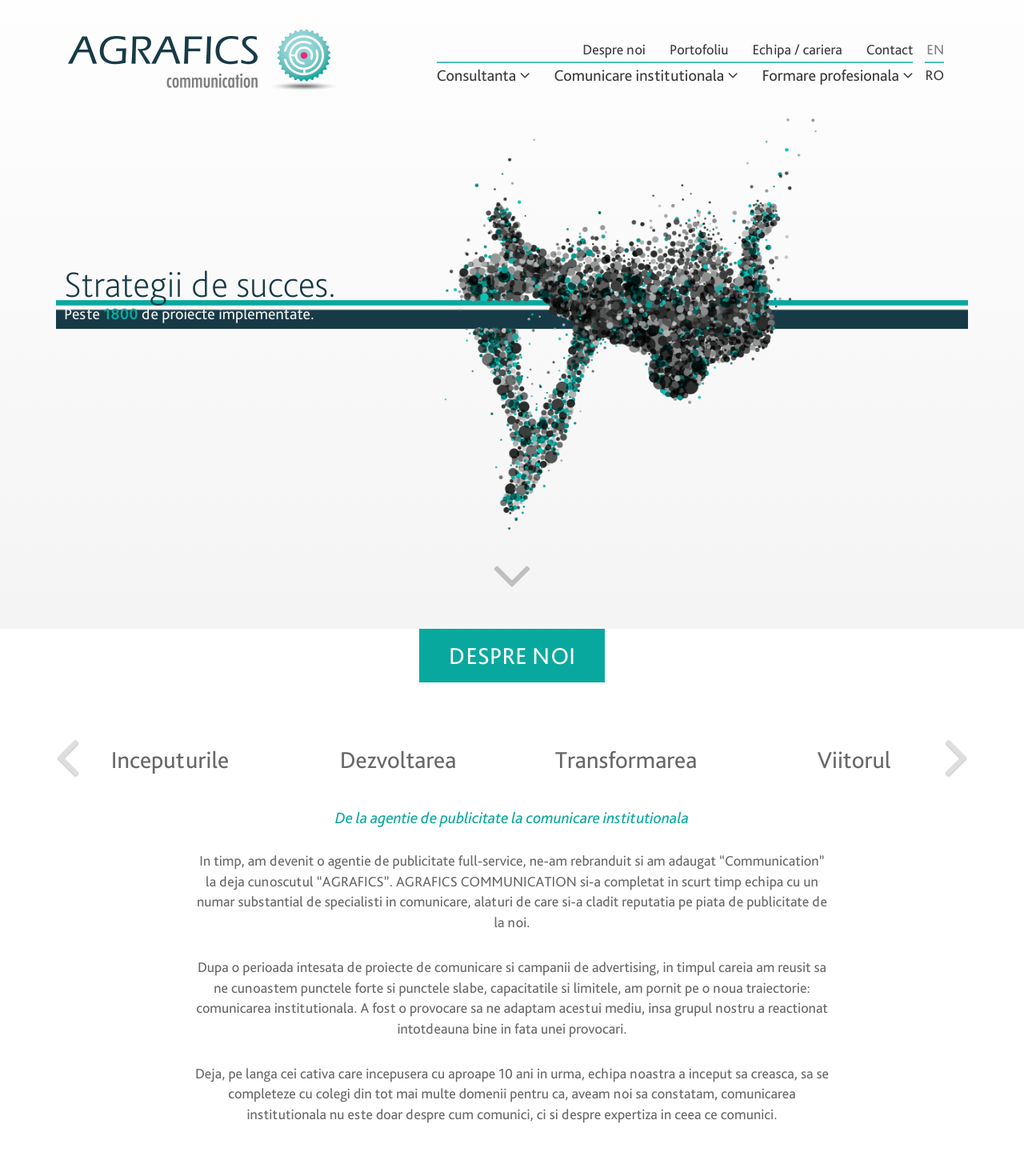
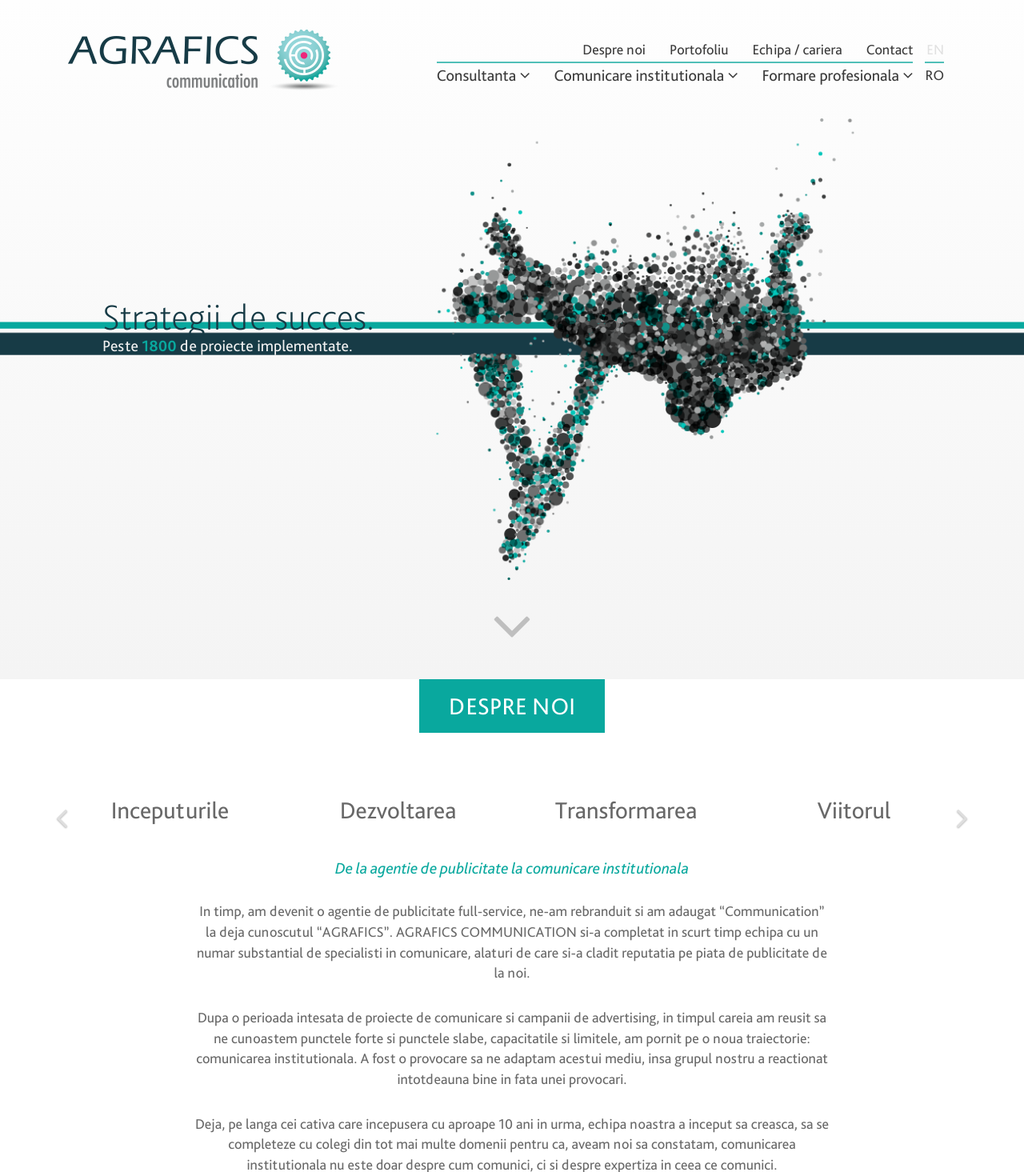
Before and after one commit to innermond/agrafics, a PHP site: page / in a window 1280 px wide. Shown: the top 1465 px of the page at 80% size. Run offline with PHP 8.4, Linux system fonts and the light colour scheme.

Commit message:
silviu adj

```diff
--- a/public/css/main.css
+++ b/public/css/main.css
@@ -164,8 +164,8 @@
 .abs-text{
   position: absolute;
   top: 50%;
-  margin-top: -3.5em;
-  margin-left: 10px;
+  margin-top: -3em;
+  margin-left: 10%;
 }
 .scroll-down{
 	text-align: center;
@@ -251,7 +251,7 @@
 	color: #09a89e;
 	font-size: 24px;
 	text-transform: uppercase;
-	margin: 20px 0;
+	margin: 0;
 }
 main h5{
 	color: #707171;
@@ -383,6 +383,7 @@
 .social a{
 	font-size: 50px;
 	margin: 0 7px;
+	color: #e1e1e1;
 }
 .social a:hover{
 	color: #03847c;
@@ -457,8 +458,20 @@
   border:none;
 }
 .navbar-default .navbar-nav > li > a.look-disabled:hover,
-.navbar-default .navbar-nav > li > a.look-disabled{color:grey;cursor:none;}
+.navbar-default .navbar-nav > li > a.look-disabled{color:#e1e1e1;cursor:none;}
+span.slick-next i{font-size:.5em}
+span.slick-prev i{font-size:.5em}
 
+.container-fullwidth{
+	width:100%;
+	padding:0;
+}
+.centered{
+	margin:auto;
+}
+.hero-jumper{
+	background: url("/images/top-bg-stripe.png") center center repeat-x;
+}
 @media (max-width:1199px){
 	body{
 		font-size: 16px;
@@ -481,6 +494,7 @@
 	.contact-email{
 		font-size: 18px;
 	}
+	.hero-jumper{background:none;}
 }
 @media (max-width:991px){
 	.navbar-default .navbar-nav > li > a{
--- a/public/page/menu/home.adition.php
+++ b/public/page/menu/home.adition.php
@@ -1,5 +1,6 @@
+<div class="container container-fullwidth">
 	<div class="hero-jumper">
-  <img class="img-responsive" src="images/top-bg.png" alt="">
+		<img class="img-responsive centered" src="images/top-bg.png" alt="">
 		<div class="abs-text">
 			<h2>Strategii de succes.</h2>
 			<h5>Peste <strong>1800</strong> de proiecte implementate.</h5>
@@ -8,3 +9,4 @@
 	<div class="scroll-down">
 		<a class="nav-link js-scroll-trigger scroll-link" href="#despre-noi"><i class="fa fa-angle-down" aria-hidden="true"></i></a>
 	</div>
+</div>
--- a/public/page/menu/home.php
+++ b/public/page/menu/home.php
@@ -1,9 +1,7 @@
 <body>
 <header>
-	<div class="container">
 <?php
 	include 'nav.php';
 	include 'home.adition.php';
 ?>
-	</div>
 </header>
--- a/public/page/menu/nav.php
+++ b/public/page/menu/nav.php
@@ -20,6 +20,7 @@
 	unset($default, $v, $k, $newk, $out);
 };
 ?>
+	<div class="container">
 		<nav class="navbar navbar-default">
 			<div class="container-fluid">
 				<!-- Brand and toggle get grouped for better mobile display -->
@@ -79,3 +80,4 @@
 			</div>
 			<!-- /.container-fluid -->
 		</nav>
+</div>
--- a/public/page/s/index.php
+++ b/public/page/s/index.php
@@ -161,7 +161,7 @@
 				<p>Noi consideram consultanta ca fiind un intreg proces, prezenta in tot ceea ce facem, nu doar o gama de servicii oferita clientilor nostri. Suntem alaturi de clientii nostri de la semnarea contractului si pana la sfarsit in toate etapele, iar istoria a demonstrat ca si dupa… </p>
 				<p>Procesul de consultanta presupune interactiune la un nivel complex si atat de dinamic, incat relatiile dintre elementele procesuale se remodeleaza constant, in fiecare etapa, in functie de cercetarile, analizele si studiile realizate, nevoile si conditionarile clientilor nostri si ale proiectelor acestora, precum si in functie de actiunea diversilor factori externi care influenteaza mediul de referinta. </p>
 				<p>Informatiile obtinute genereaza anumite recomandari, implementarea acestora si evaluarea solutiilor implementate pentru rezolvarea problemelor semnalate dau masura si impun directia actiunilor urmatoare, astfel incat acest proces se reia sub alta forma de fiecare data, adaptat tuturor situatiilor specifice. </p>
-				<a href="#" class="btn btn-success">mai multe &gt;</a> </div>
+				<a href="/consultanta" class="btn btn-success">mai multe &gt;</a> </div>
 		</div>
 	</div>
 </section>
@@ -174,8 +174,10 @@
 			<div class="col-sm-6"> <img src="images/comunicare.jpg" class="img-responsive" alt=""> </div>
 			<div class="col-sm-6">
 				<h4>Mauris elit leo, fringilla vitae </h4>
-				<p>Miezul unei societati deschise este unul dinamic. Influentam si suntem influentati, iar comunicarea reprezinta liantul, cel prin care ne formam si ne schimbam/ modificam perceptiile, atitudinile si chiar comporamentele. Comunicarea institutionala detaseaza institutia de serviciile oferite. Afirmarea propriilor valori reprezinta un obiectiv in sine, insa comunicarea impactului misiunii sale culturale/ economice/ sociale etc in comunitatea din care face parte reprezinta o tinta cu o miza mult mai mare. Comunicarea institutionala este adesea pusa in relatie cu reputatia si imaginea publica a institutiilor, pentru ca favorabilitatea acestora determina existenta unui anumit climat de opinie la nivel comunitar, care poate influenta felul in care mesajele vehiculate ajung la publicul tinta sau la membrii comunitatii locale in ansamblul ei. </p>
-				<div class="text-right"><a href="#" class="btn btn-success">mai multe &gt;</a></div>
+				<p>Miezul unei societati deschise este unul dinamic. Influentam si suntem influentati, iar comunicarea reprezinta liantul, cel prin care ne formam si ne schimbam/ modificam perceptiile, atitudinile si chiar comporamentele. Comunicarea institutionala detaseaza institutia de serviciile oferite.</p>
+<p>Afirmarea propriilor valori reprezinta un obiectiv in sine, insa comunicarea impactului misiunii sale culturale/ economice/ sociale etc in comunitatea din care face parte reprezinta o tinta cu o miza mult mai mare.</p>
+<p>Comunicarea institutionala este adesea pusa in relatie cu reputatia si imaginea publica a institutiilor, pentru ca favorabilitatea acestora determina existenta unui anumit climat de opinie la nivel comunitar, care poate influenta felul in care mesajele vehiculate ajung la publicul tinta sau la membrii comunitatii locale in ansamblul ei. </p>
+				<div class="text-right"><a href="/comunicare-institutionala" class="btn btn-success">mai multe &gt;</a></div>
 			</div>
 		</div>
 	</div>
@@ -191,7 +193,7 @@
 				<p>Credem in principiile educatiei continue a adultilor, pe durata intregii vieti, si am oferit si oferim in continuare servicii de consiliere, informare, formare si perfectionare profesionala si manageriala in domenii din cele mai variate. </p>
 				<p>Am sprijinit schimbarea vietilor in mai bine pentru …. oameni, care au participat la cursurile organizate de agentia noastra pentru clientii nostri institutionali sau in cadrul proiectelor cu finantare nerambursabila. </p>
 				<p>Am sprijinit cresterea si dezvoltarea profesionala a functionarilor publici si a personalului contractual din majoritatea institutiilor, autoritatilor si agentiilor centrale din Romania, a persoanelor calificate/ necalificate si/ sau cu risc social crescut si vulnerabilitate ridicata pe piata muncii (persoane care se confrunta cu saracia  si/ sau excluziunea sociala pe piata muncii: someri, tineri, persoane din mediul rural, femei, rromi etc).</p>
-				<a href="#" class="btn btn-success">mai multe &gt;</a> </div>
+				<a href="/formare-profesionala" class="btn btn-success">mai multe &gt;</a> </div>
 			<div class="col-sm-6"> <img src="images/management.jpg" class="img-responsive" alt=""> </div>
 		</div>
 	</div>
```
Also changed, not shown: public/images/top-bg-stripe.png (added). Lines whose indentation alone changed are shown as unchanged.
